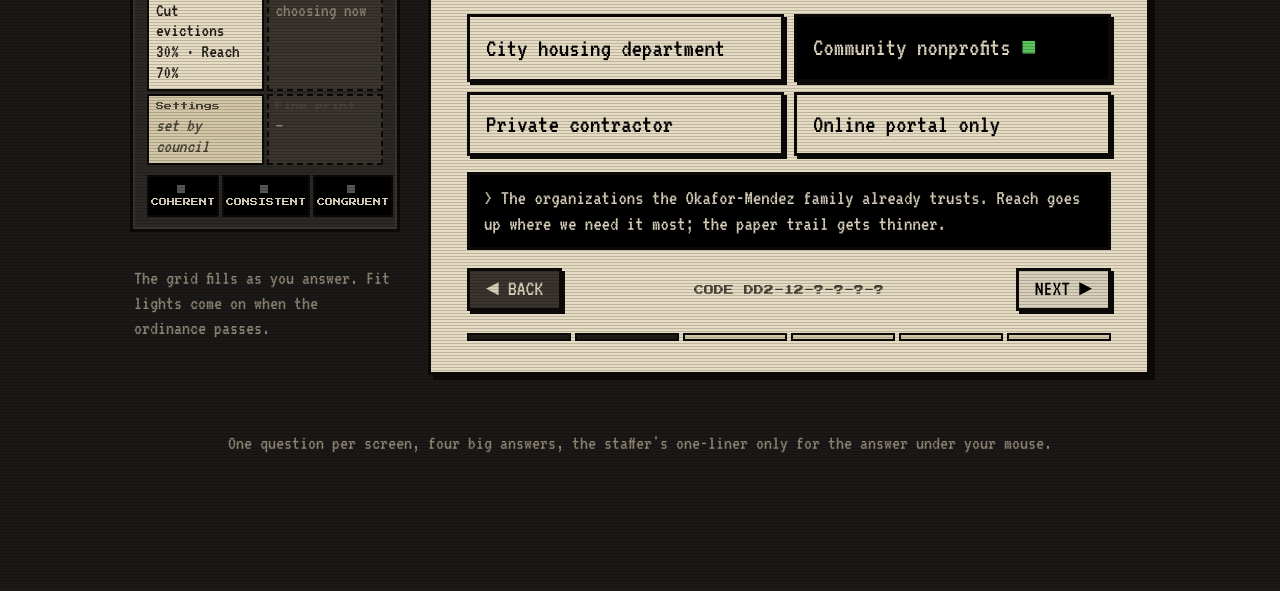
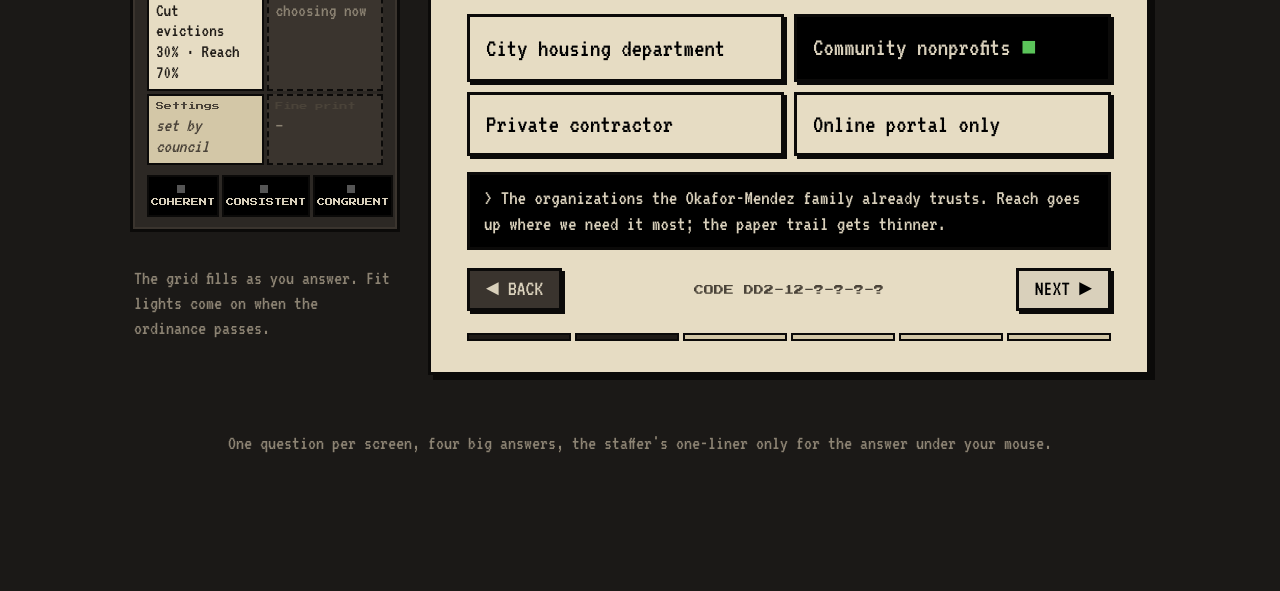
Before and after one commit to tomaso9/design-desk, a plain HTML site: page mockup.html in a window 1280 px wide. Shown: the part 213-804 px from the top of the page. Drawn offline with Linux system fonts and the light colour scheme.

Commit message:
Mockup: remove scanline overlay
Co-Authored-By: Claude Fable 5.1 <noreply@anthropic.com>
Claude-Session: https://claude.ai/code/session_01TRQrnpnYgrqYm4vmkG8kdz

```diff
--- a/mockup.html
+++ b/mockup.html
@@ -11,7 +11,6 @@
 *{box-sizing:border-box}
 html{image-rendering:pixelated}
 body{margin:0;background:var(--bg);color:var(--ink);font:22px/1.25 "VT323","Courier New",monospace;min-height:100vh;position:relative}
-body::after{content:"";pointer-events:none;position:fixed;inset:0;background:repeating-linear-gradient(0deg,rgba(0,0,0,.18) 0 1px,transparent 1px 3px);z-index:50}
 .px{font-family:"Press Start 2P","Courier New",monospace;font-size:10px;line-height:1.6;letter-spacing:0}
 nav{position:sticky;top:0;z-index:40;background:#000;color:var(--light);padding:8px 16px;display:flex;gap:6px;align-items:center;flex-wrap:wrap;border-bottom:3px solid var(--panel2)}
 nav b{margin-right:10px}
```
